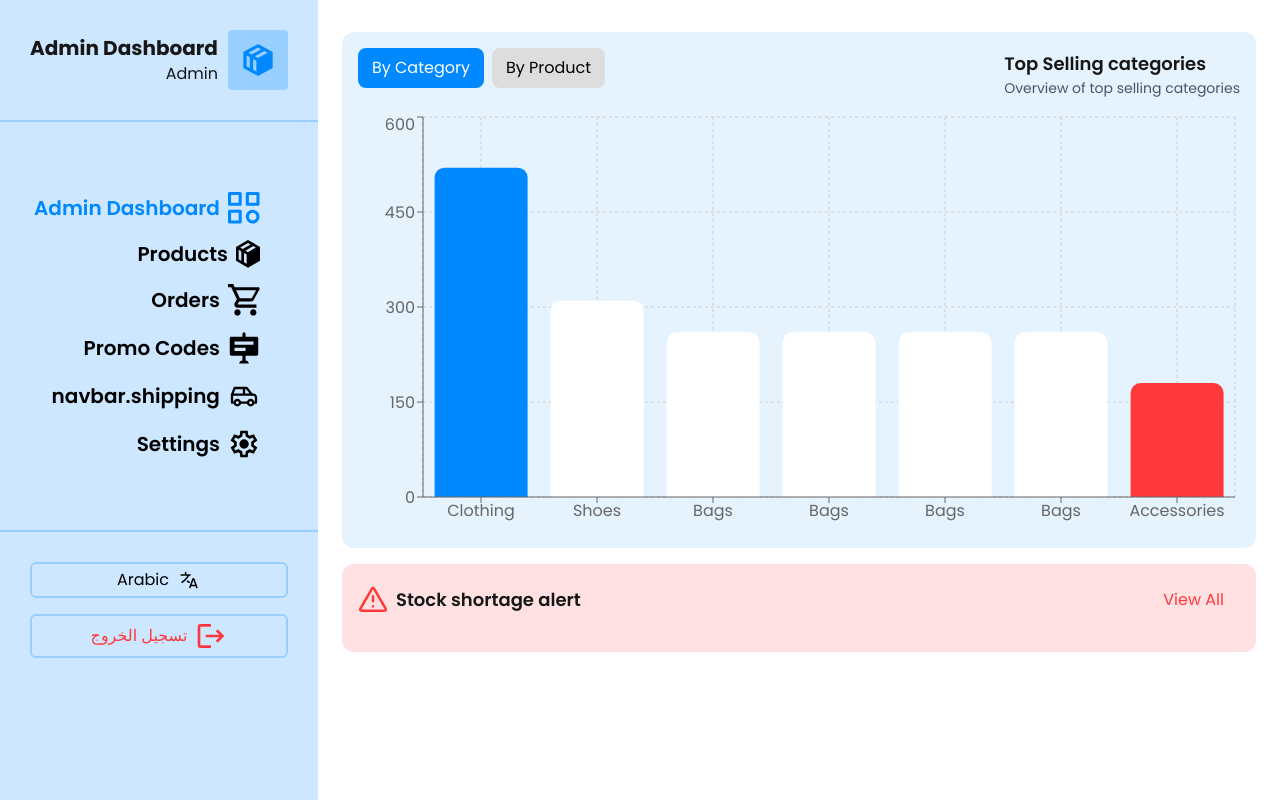
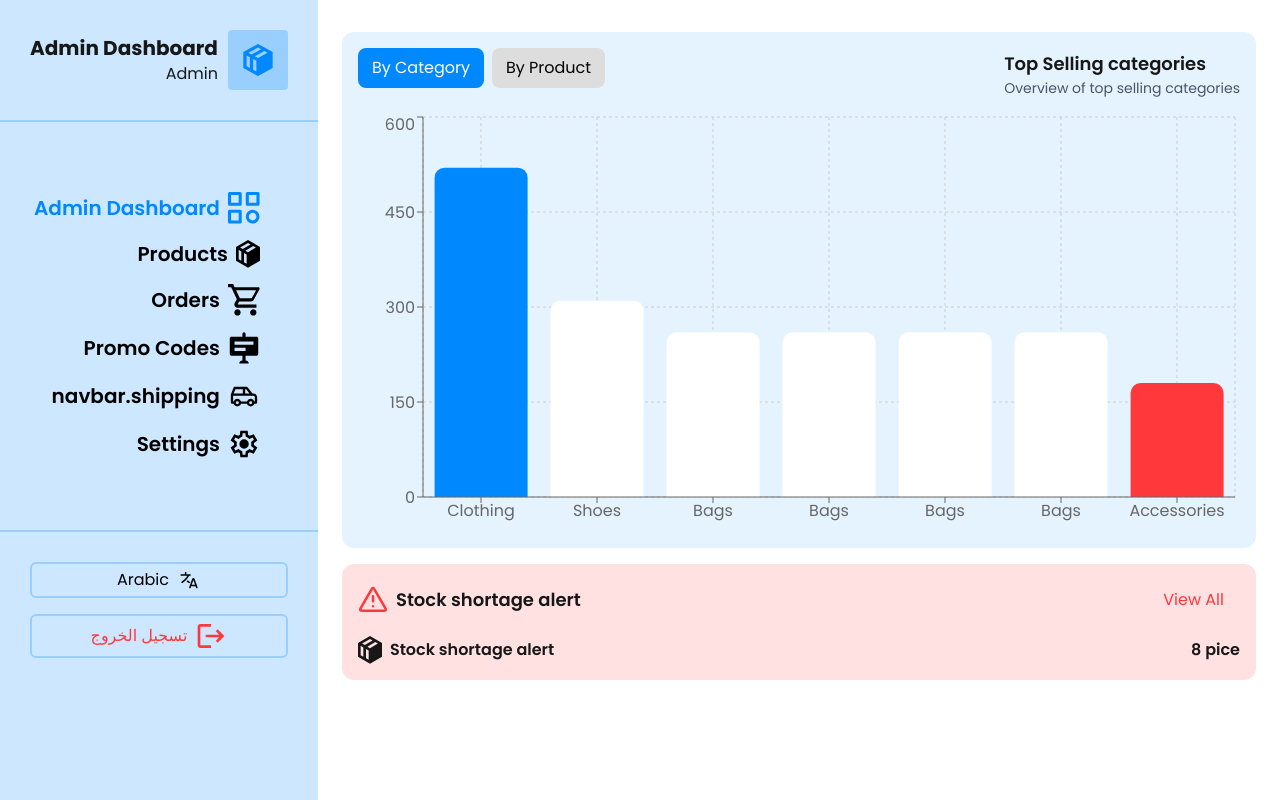
Before and after one commit to Abdelrahman0963/MassarWebApp, a Next.js app: page /en in a window 1280 px wide. Built offline with nearby package versions, Linux system fonts and the light colour scheme.

Commit message:
feat: enhance stock alert component with product display

```diff
--- a/app/components/stockalert/Stockalert.tsx
+++ b/app/components/stockalert/Stockalert.tsx
@@ -1,4 +1,5 @@
 "use client";
+import { Products } from '@/app/icons/icons';
 import { useTranslations } from 'next-intl';
 import Image from 'next/image';
 import Link from 'next/link';
@@ -15,7 +16,17 @@ const Stockalert = () => {
         </nav>
         <Link href="/alerts" className=" text-[#FF383C] px-4 py-2 rounded-lg">{t("stockAlert.viewAll")}</Link>
       </div>
-      <div className="flex flex-col gap-2 mt-4"></div>
+      <div className="flex flex-col gap-2 mt-4">
+        <div className="flex items-center justify-between">
+          <nav className="flex items-center gap-2">
+            <Products />
+            <p className="font-semibold">{t("stockAlert.title")}</p>
+          </nav>
+          <nav>
+            <p className="font-semibold">8 pice</p>
+          </nav>
+        </div>
+      </div>
     </section>
   )
 }
```
